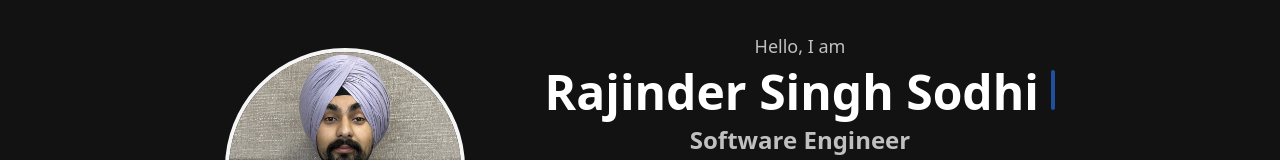
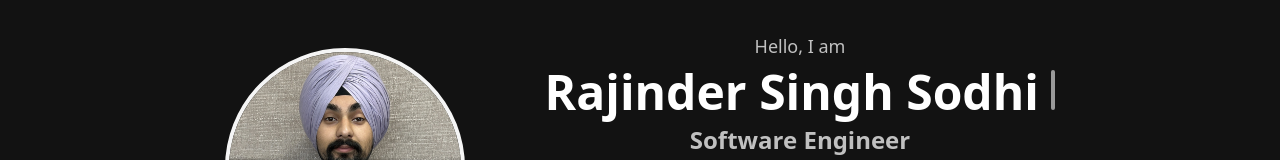
Before and after one commit to rajindersinghsodhi/portfolio, a Next.js app: page / in a window 1280 px wide. Shown: the part 256-416 px from the top of the page. Built offline with nearby package versions, Linux system fonts and the light colour scheme.

Commit message:
Feature(darkMode): updated darkMode

```diff
--- a/src/aceternityComponents/ui/typewriter-effect.tsx
+++ b/src/aceternityComponents/ui/typewriter-effect.tsx
@@ -92,7 +92,8 @@ export const TypewriterEffect = ({
           repeatType: "reverse",
         }}
         className={cn(
-          "inline-block rounded-sm w-[4px] h-4 md:h-6 lg:h-10 bg-blue-500",
+          `inline-block rounded-sm w-[4px] h-4 md:h-6 lg:h-10 ${darkMode ? 'bg-white' : 'bg-black'}`,
+
           cursorClassName
         )}
       ></motion.span>
--- a/src/app/components/Experience.tsx
+++ b/src/app/components/Experience.tsx
@@ -1,4 +1,3 @@
-"use client";
 import React from "react";
 import Image from "next/image";
 import resume_data from "../data";
--- a/src/app/components/Intro.tsx
+++ b/src/app/components/Intro.tsx
@@ -1,4 +1,3 @@
-'use client';
 import { TypewriterEffect } from '@/aceternityComponents/ui/typewriter-effect';
 import Image from 'next/image';
 
```
